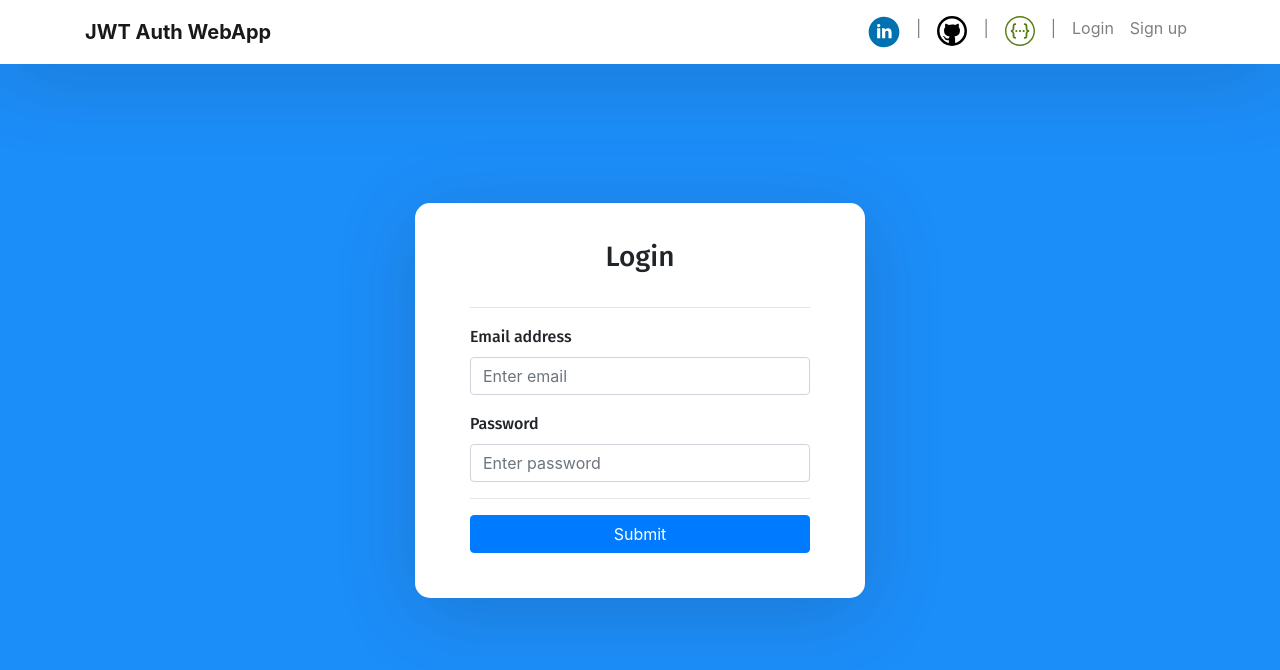
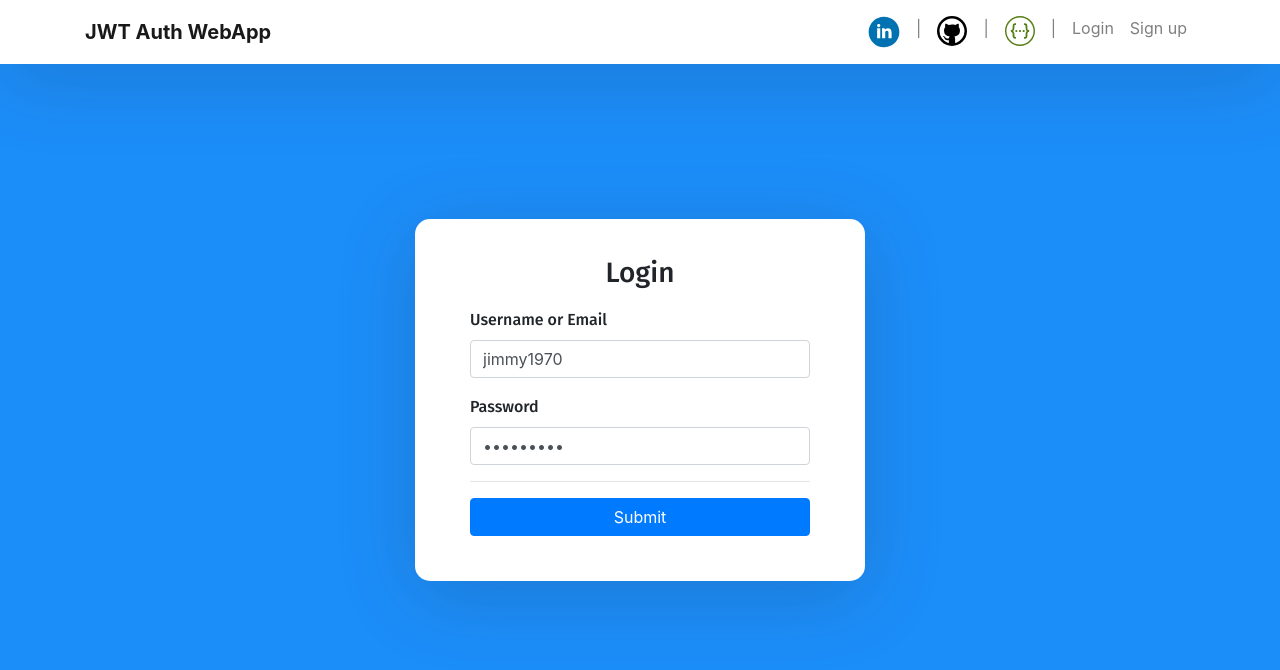
Before and after one commit to naeemark/jwt-auth-webapp-service, a React (Create React App) app: page / in a window 1280 px wide. Shown: the top 670 px of the page. Built offline with nearby package versions, Linux system fonts and the light colour scheme.

Commit message:
add dummy values

```diff
--- a/src/components/login.component.js
+++ b/src/components/login.component.js
@@ -1,7 +1,7 @@
 import React, { Component } from "react";
 
-const sayHello = () => {
-    console.log("Login Button Clicked");
+const callLoginApi = (event) => {
+    console.log("Login Button Clicked", event);
 }
 
 export default class Login extends Component {
@@ -9,16 +9,15 @@ export default class Login extends Component {
         return (
             <form>
                 <h3>Login</h3>
-                <hr />
 
                 <div className="form-group">
-                    <label>Email address</label>
-                    <input type="email" className="form-control" placeholder="Enter email" />
+                    <label>Username or Email</label>
+                    <input type="text" className="form-control" placeholder="Enter Username or Email" defaultValue="jimmy1970" required />
                 </div>
 
                 <div className="form-group">
                     <label>Password</label>
-                    <input type="password" className="form-control" placeholder="Enter password" />
+                    <input type="password" className="form-control" placeholder="Enter password" defaultValue="Abc@12345" required />
                 </div>
                 {/*
                 <div className="form-group">
@@ -30,7 +29,7 @@ export default class Login extends Component {
 
                 <hr />
 
-                <button type="submit" className="btn btn-primary btn-block" onClick={sayHello}>Submit</button>
+                <button type="submit" className="btn btn-primary btn-block" onClick={callLoginApi}>Submit</button>
                 {/* <p className="forgot-password text-right">
                     Forgot <a href="#">password?</a>
                 </p> */}
--- a/src/components/signup.component.js
+++ b/src/components/signup.component.js
@@ -1,6 +1,6 @@
 import React, { Component } from "react";
 
-function sayHello() {
+function callSignupApi() {
     console.log("Signup Button Clicked");
 }
 
@@ -13,26 +13,26 @@ export default class SignUp extends Component {
 
                 <div className="form-group">
                     <label>Name</label>
-                    <input type="text" className="form-control" placeholder="Name" />
+                    <input type="text" className="form-control" placeholder="Name" required />
                 </div>
 
                 <div className="form-group">
                     <label>Username</label>
-                    <input type="text" className="form-control" placeholder="Username" />
+                    <input type="text" className="form-control" placeholder="Username" required />
                 </div>
 
                 <div className="form-group">
                     <label>Email address</label>
-                    <input type="email" className="form-control" placeholder="Email" />
+                    <input type="email" className="form-control" placeholder="Email" required />
                 </div>
 
                 <div className="form-group">
                     <label>Password</label>
-                    <input type="password" className="form-control" placeholder="Password" />
+                    <input type="password" className="form-control" placeholder="Password" required />
                 </div>
 
                 <hr />
-                <button type="submit" className="btn btn-primary btn-block" onClick={sayHello}>Sign Up</button>
+                <button type="submit" className="btn btn-primary btn-block" onClick={callSignupApi}>Sign Up</button>
                 <p className="forgot-password text-right">
                     Already registered <a href="/login">Login?</a>
                 </p>
```
